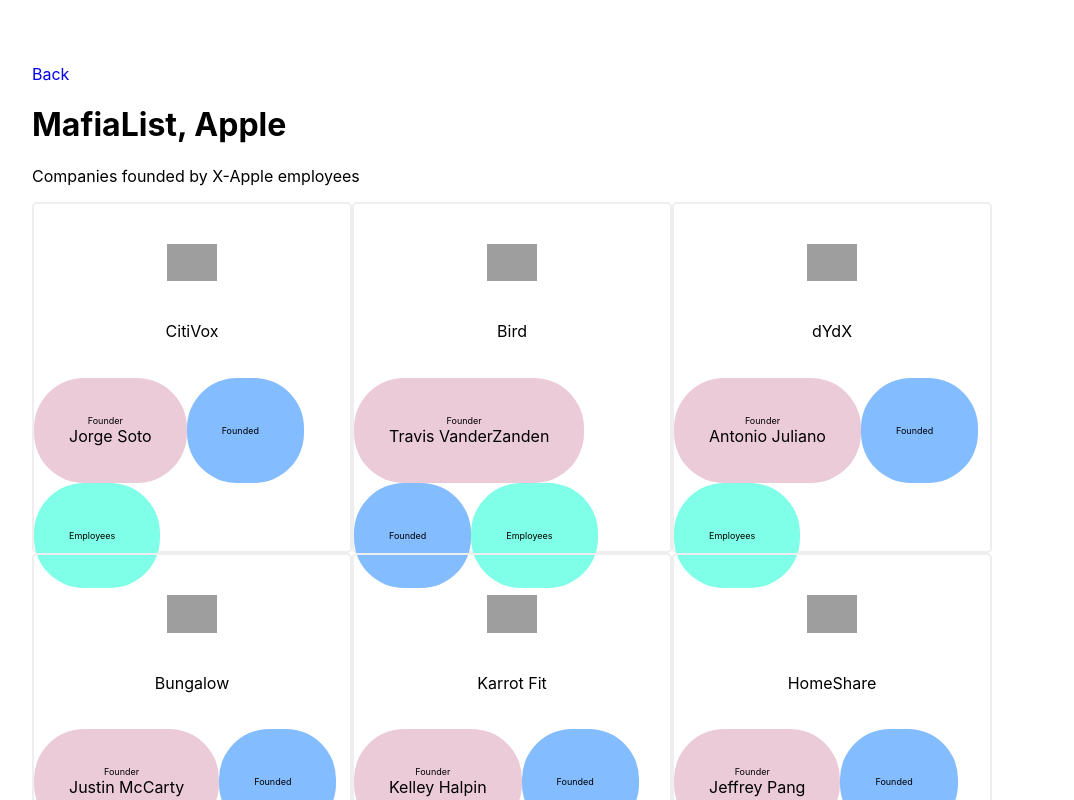
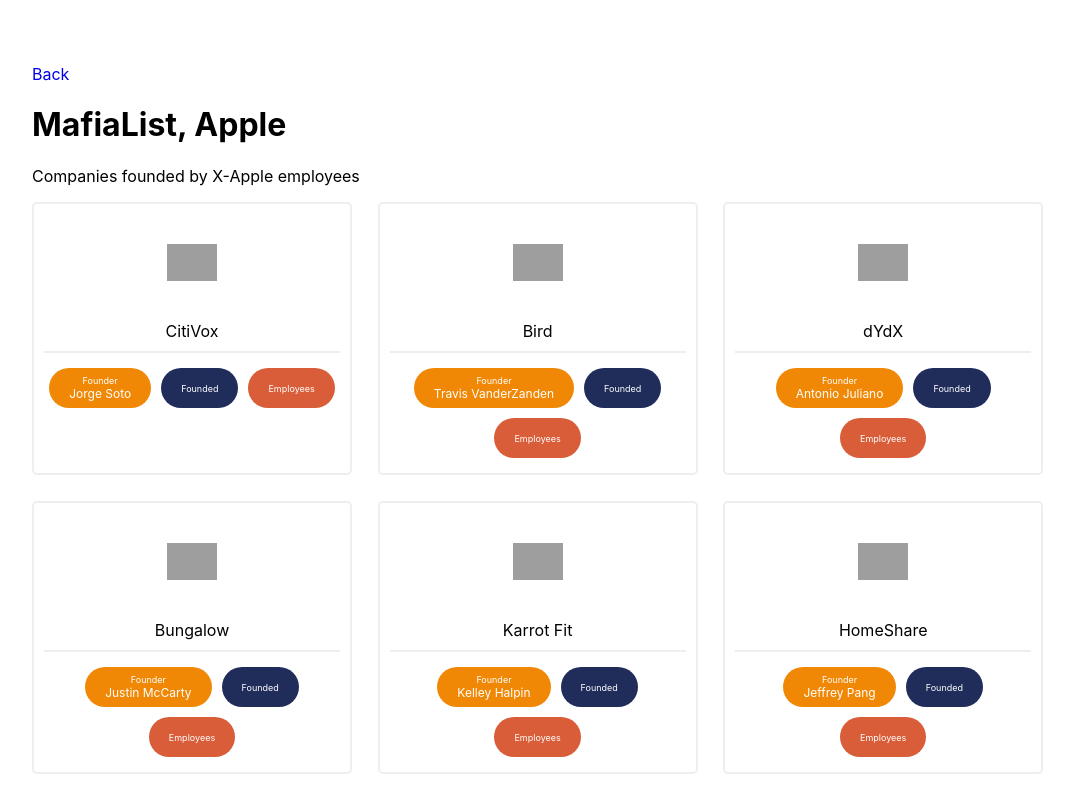
Before and after one commit to maaslalani/MafiaList, a React (Create React App) app: page /Apple in a window 1280 px wide. Shown: the top 800 px of the page, without its empty margins (32-1106 px from the left). Built offline with nearby package versions, Linux system fonts and the light colour scheme; grey boxes are pictures that could not be loaded.

Commit message:
Add twitter

```diff
--- a/src/App.css
+++ b/src/App.css
@@ -52,6 +52,8 @@
   flex-direction: column;
 
   width: 25vw;
+  margin-right: 2vw;
+  margin-bottom: 2vw;
 
   box-sizing: border-box;
   border: 2px solid #EEE;
@@ -75,9 +77,12 @@
 .subcompany .bottom {
   flex: 1;
   display: flex;
-  height: 15vh;
   box-sizing: content-box;
+  margin: 10px;
+  padding-top: 10px;
   flex-wrap: wrap;
+  justify-content: center;
+  border-top: 2px solid #EEE;
 }
 
 .tag {
@@ -85,13 +90,17 @@
   flex-direction: column;
   align-items: center;
   justify-content: center;
-  height: 35px;
+
+  color: white;
+
+  padding: 10px 20px;
   width: auto;
-  padding: 35px;
+  height: 20px;
+  margin: 5px;
   border-radius: 50px;
+  font-size: 12px;
 }
 
 .tag .label {
   font-size: 9px;
-  margin-right: 10px;
 }
--- a/src/components/MafiaCompany.js
+++ b/src/components/MafiaCompany.js
@@ -11,9 +11,9 @@
           {subcompany}
         </div>
         <div className='bottom'>
-          <Tag content={founder} label='Founder' color='#ECCBD9' />
-          <Tag content={year} label='Founded' color='#83BCFF' />
-          <Tag content={employees} label='Employees' color='#80FFE8' />
+          <Tag content={founder} label='Founder' color='#F18805' />
+          <Tag content={year} label='Founded' color='#202C59' />
+          <Tag content={employees} label='Employees' color='#D95D39' />
         </div>
       </div>
     );
--- a/src/data/Twitter.js
+++ b/src/data/Twitter.js
@@ -1,73 +1,73 @@
 const Twitter = [
   {
-    subcompany: 'CitiVox',
-    crunchbaseUrl: 'https://www.crunchbase.com/organization/citivox',
-    url: 'citivox.com',
-    logo: 'logo.clearbit.com/citivox.com',
-    founder: 'Jorge Soto',
+    subcompany: 'Abstract',
+    crunchbaseUrl: 'https://www.crunchbase.com/organization/abstract',
+    url: 'abstract.com',
+    logo: 'logo.clearbit.com/abstract.com',
+    founder: 'Josh Brewer',
   },
   {
-    subcompany: 'Bird',
-    crunchbaseUrl: 'https://www.crunchbase.com/organization/bird',
-    url: 'bird.co',
-    logo: 'logo.clearbit.com/bird.co',
-    founder: 'Travis VanderZanden',
+    subcompany: 'Paradigm',
+    crunchbaseUrl: 'https://www.crunchbase.com/organization/paradigm',
+    url: 'paradigm.xyz',
+    logo: 'https://res-1.cloudinary.com/crunchbase-production/image/upload/c_lpad,h_120,w_120,f_auto,b_white,q_auto:eco/eqlfk2zykogiqu6pjkfv',
+    founder: 'Matt Huang',
   },
   {
-    subcompany: 'dYdX',
-    crunchbaseUrl: 'https://www.crunchbase.com/organization/dydx',
-    url: 'dydx.exchange',
-    logo: 'logo.clearbit.com/dydx.exchange',
-    founder: 'Antonio Juliano',
+    subcompany: 'Benchling',
+    crunchbaseUrl: 'https://www.crunchbase.com/organization/benchling',
+    url: 'benchling.com',
+    logo: 'logo.clearbit.com/benchling.com',
+    founder: 'Ashu Singhal',
   },
   {
-    subcompany: 'Bungalow',
-    crunchbaseUrl: 'https://www.crunchbase.com/organization/bungalow',
-    url: 'bungalow.com',
-    logo: 'logo.clearbit.com/bungalow.com',
-    founder: 'Justin McCarty',
+    subcompany: 'Clearbit',
+    crunchbaseUrl: 'https://www.crunchbase.com/organization/clearbit',
+    url: 'clearbit.com',
+    logo: 'logo.clearbit.com/clearbit.com',
+    founder: 'Alex MacCaw',
   },
   {
-    subcompany: 'Karrot Fit',
-    crunchbaseUrl: 'https://www.crunchbase.com/organization/karrot-health',
-    url: 'karrothealth.com',
-    logo: 'logo.clearbit.com/karrothealth.com',
-    founder: 'Kelley Halpin',
+    subcompany: 'Envoy',
+    crunchbaseUrl: 'https://www.crunchbase.com/organization/envoy',
+    url: 'envoy.com',
+    logo: 'logo.clearbit.com/envoy.com',
+    founder: 'Larry Gadea',
   },
   {
-    subcompany: 'HomeShare',
-    crunchbaseUrl: 'https://www.crunchbase.com/organization/homeshare',
-    url: 'homeshare.com',
-    logo: 'logo.clearbit.com/homeshare.com',
-    founder: 'Jeffrey Pang',
+    subcompany: 'BearBuzz',
+    crunchbaseUrl: 'https://www.crunchbase.com/organization/bearbuzz',
+    url: 'bearbuzz.io',
+    logo: 'logo.clearbit.com/bearbuzz.io',
+    founder: 'Hetong Li',
   },
   {
-    subcompany: 'ExecThread',
-    crunchbaseUrl: 'https://www.crunchbase.com/organization/execthread',
-    url: 'execthread.com',
-    logo: 'logo.clearbit.com/execthread.com',
-    founder: 'Ryann Richardso',
+    subcompany: 'Brat',
+    crunchbaseUrl: 'https://www.crunchbase.com/organization/brat',
+    url: 'brat.com',
+    logo: 'logo.clearbit.com/brat.com',
+    founder: 'Rob Fishman',
   },
   {
-    subcompany: 'Doppler',
-    crunchbaseUrl: 'https://www.crunchbase.com/organization/doppler',
-    url: 'doppler.com',
-    logo: 'logo.clearbit.com/doppler.com',
-    founder: 'Phillip C',
+    subcompany: 'Streamlio',
+    crunchbaseUrl: 'https://www.crunchbase.com/organization/streamlio',
+    url: 'streaml.io',
+    logo: 'logo.clearbit.com/streaml.io',
+    founder: 'Karthik Ramasamy',
   },
   {
-    subcompany: 'Qoins',
-    crunchbaseUrl: 'https://www.crunchbase.com/organization/qoins',
-    url: 'qoins.io',
-    logo: 'logo.clearbit.com/qoins.io',
-    founder: 'Christian Zimmerman',
+    subcompany: 'Mesosphere',
+    crunchbaseUrl: 'https://www.crunchbase.com/organization/mesosphere',
+    url: 'mesosphere.com',
+    logo: 'logo.clearbit.com/mesosphere.com',
+    founder: 'Benjamin Hindman',
   },
   {
-    subcompany: 'Kodiak Robotics',
-    crunchbaseUrl: 'https://www.crunchbase.com/organization/kodiak-robotics-inc',
-    url: 'kodiak.ai',
-    logo: 'logo.clearbit.com/kodiak.ai',
-    founder: 'Don Burnette',
+    subcompany: 'Medium',
+    crunchbaseUrl: 'https://www.crunchbase.com/organization/medium',
+    url: 'medium.com',
+    logo: 'logo.clearbit.com/medium.com',
+    founder: 'Biz Stone, Jason Goldman',
   },
 ];
 
```
